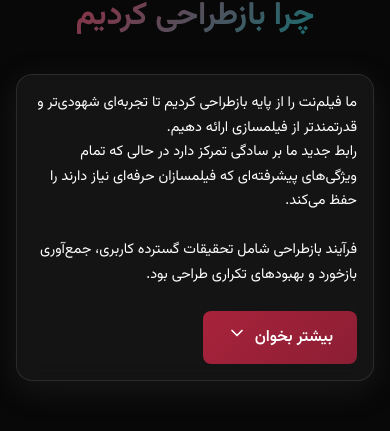
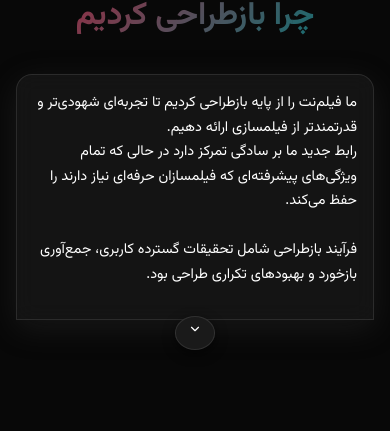
Before and after one commit to smsadeqrohani/design-demo, a React (Vite) app: page / in a window 390 px wide. Shown: the part 559-990 px from the top of the page. Built offline with nearby package versions, Linux system fonts and the light colour scheme.

Commit message:
Refactor ExpandableText component styles and structure for improved usability. Update button styles to a simpler design, adjust padding and margins for better layout, and enhance hover effects for a more interactive experience.

```diff
--- a/src/components/ExpandableText.css
+++ b/src/components/ExpandableText.css
@@ -8,9 +8,10 @@
 }
 
 .text-container {
-  border-radius: 1rem;
+  border-radius: 1rem 1rem 0 0;
   padding: 2rem;
-  margin-bottom: 3rem;
+  padding-bottom: 3rem;
+  margin-bottom: 0;
   position: relative;
   overflow: hidden;
 }
@@ -32,42 +33,40 @@
   overflow: hidden;
 }
 
-.expand-button {
+/* Simple expand control design */
+.expand-control {
+  position: relative;
+  display: flex;
+  justify-content: center;
+  align-items: center;
+  margin-top: -20px;
+  height: 60px;
+  z-index: 10;
+}
+
+.expand-button-simple {
+  width: 44px;
+  height: 44px;
+  border-radius: 50%;
+  background: #1a1a1a;
+  border: 1px solid rgba(255, 255, 255, 0.1);
   display: flex;
   align-items: center;
   justify-content: center;
-  gap: 0.5rem;
-  margin-top: 1.5rem;
-  padding: 0.75rem 1.5rem;
-  background: linear-gradient(135deg, var(--primary-color), var(--primary-dark));
-  color: white;
-  border: none;
-  border-radius: 0.5rem;
-  font-weight: 600;
   cursor: pointer;
-  transition: all var(--transition-normal);
-  position: relative;
-  overflow: hidden;
+  transition: all 0.3s ease;
+  box-shadow: 0 4px 12px rgba(0, 0, 0, 0.6);
 }
 
-.expand-button::before {
-  content: '';
-  position: absolute;
-  top: 0;
-  left: -100%;
-  width: 100%;
-  height: 100%;
-  background: linear-gradient(90deg, transparent, rgba(255, 255, 255, 0.2), transparent);
-  transition: left 0.5s;
+.expand-button-simple:hover {
+  background: #2a2a2a;
+  border-color: rgba(255, 255, 255, 0.2);
+  box-shadow: 0 6px 16px rgba(0, 0, 0, 0.7);
 }
 
-.expand-button:hover::before {
-  left: 100%;
-}
-
-.expand-button:hover {
-  transform: translateY(-2px);
-  box-shadow: 0 10px 25px rgba(168, 35, 60, 0.3);
+.expand-button-simple svg {
+  color: white;
+  transition: all 0.3s ease;
 }
 
 
@@ -79,21 +78,48 @@
 
   .text-container {
     padding: 1.5rem;
-    margin-bottom: 2rem;
+    padding-bottom: 2.5rem;
+    margin-bottom: 0;
   }
 
   .text-body {
     font-size: 1rem;
     line-height: 1.7;
   }
+
+  .expand-control {
+    margin-top: -15px;
+    height: 50px;
+  }
+
+  .expand-button-simple {
+    width: 38px;
+    height: 38px;
+  }
 }
 
 @media (max-width: 480px) {
   .text-container {
     padding: 1rem;
+    padding-bottom: 2rem;
   }
 
   .text-body {
     font-size: 0.9rem;
   }
+
+  .expand-control {
+    margin-top: -10px;
+    height: 45px;
+  }
+
+  .expand-button-simple {
+    width: 34px;
+    height: 34px;
+  }
+
+  .expand-button-simple svg {
+    width: 14px;
+    height: 14px;
+  }
 }
--- a/src/components/ExpandableText.jsx
+++ b/src/components/ExpandableText.jsx
@@ -65,19 +65,20 @@ const ExpandableText = () => {
                 </motion.div>
               </AnimatePresence>
             </motion.div>
+          </div>
 
+          <div className="expand-control">
             <motion.button
-              whileHover={{ scale: 1.05 }}
-              whileTap={{ scale: 0.95 }}
+              whileHover={{ scale: 1.1 }}
+              whileTap={{ scale: 0.9 }}
               onClick={toggleExpanded}
-              className="expand-button"
+              className="expand-button-simple"
             >
-              <span>{isExpanded ? 'کمتر نشان بده' : 'بیشتر بخوان'}</span>
               <motion.div
                 animate={{ rotate: isExpanded ? 180 : 0 }}
                 transition={{ duration: 0.3 }}
               >
-                {isExpanded ? <ChevronUp size={20} /> : <ChevronDown size={20} />}
+                <ChevronDown size={18} />
               </motion.div>
             </motion.button>
           </div>
```
